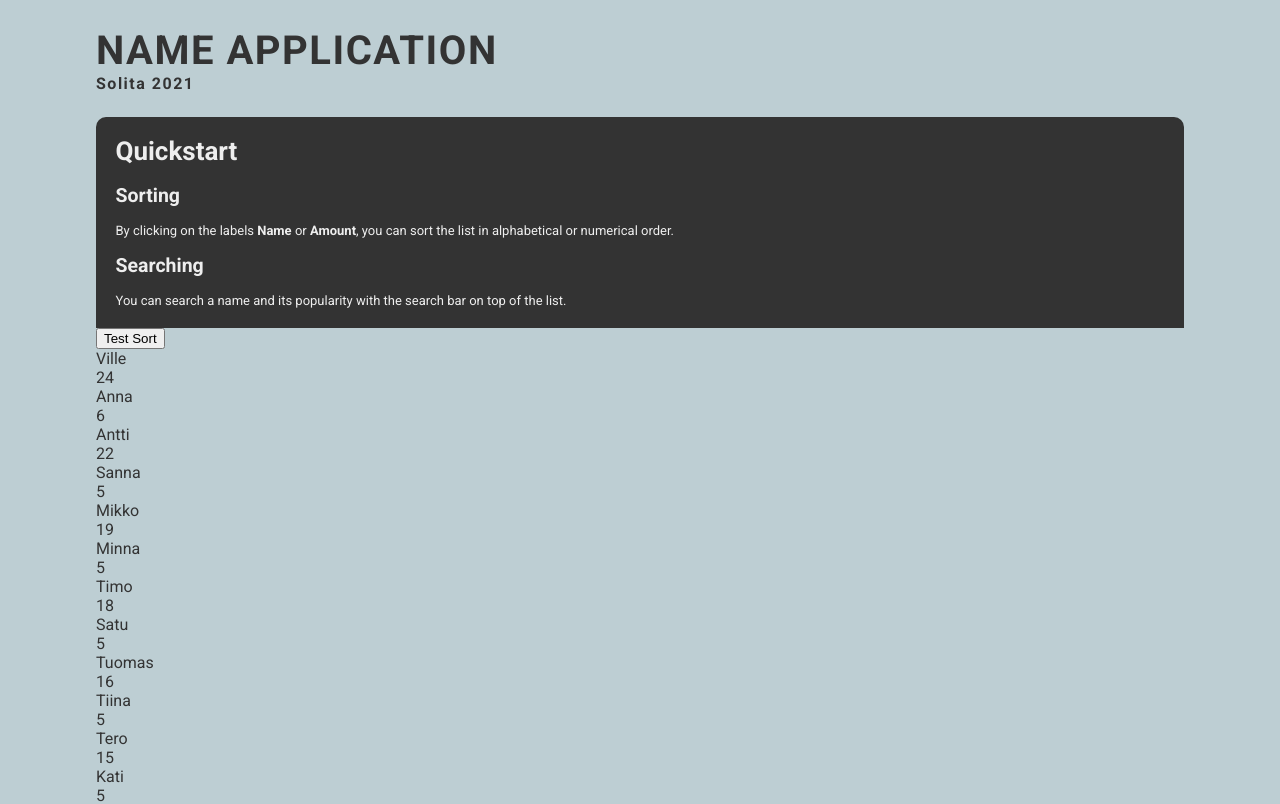
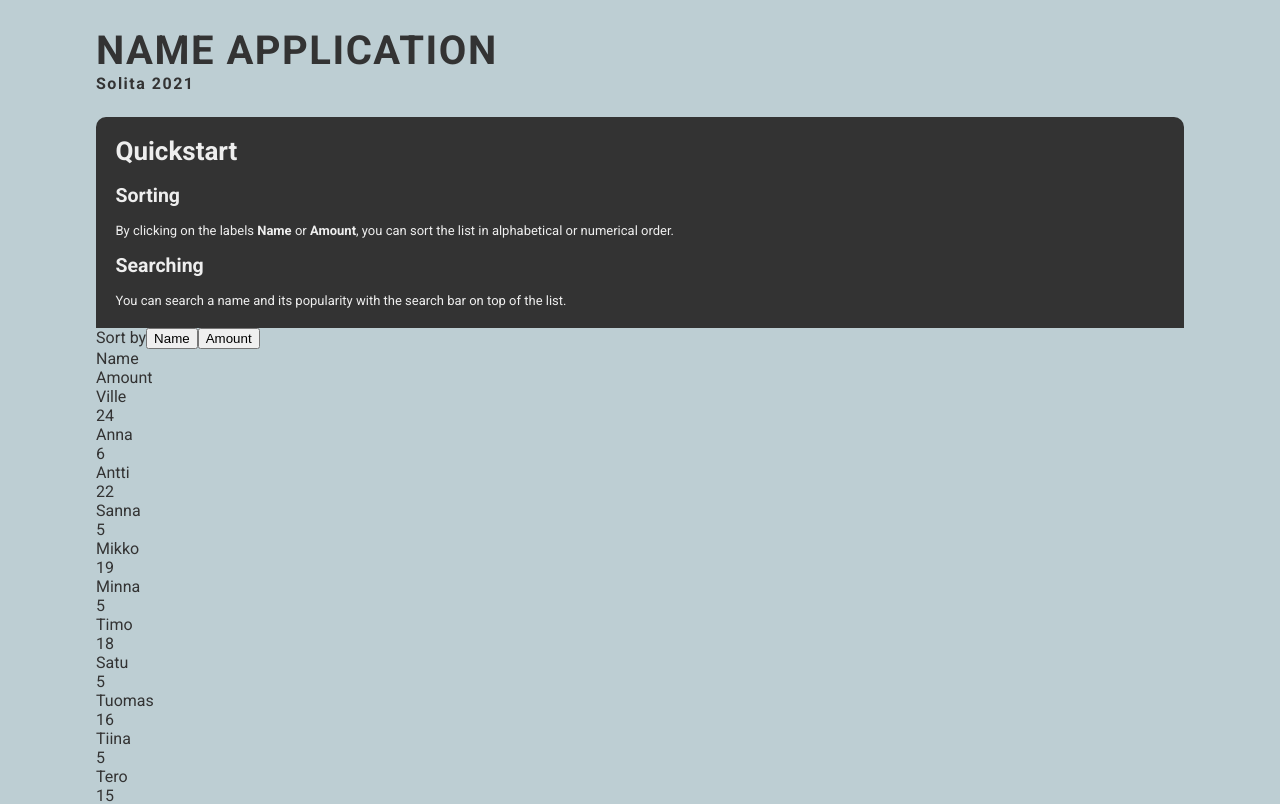
Before and after one commit to teekkari/solita-name-application, a React (Create React App) app: page / in a window 1280 px wide. Shown: the top 804 px of the page. Built offline with nearby package versions, Linux system fonts and the light colour scheme.

Commit message:
added header for list data and switched to real sorting buttons from 'test sort' btn, and made the html structure properly

```diff
--- a/src/components/Namelist.js
+++ b/src/components/Namelist.js
@@ -16,22 +16,34 @@ class Namelist extends React.Component {
         }
     }
 
-    // sorts the names with the current parameters and changes the state for names
+    // sorts the names with the current parameters and return sorted list
     sortData() {
         if (this.state.sortAscending) {
-            this.setState({
-                listData: this.state.listData.sort( (a, b) => a[this.state.sortBy] > b[this.state.sortBy])
-            });
+            return this.state.listData.sort( (a, b) => a[this.state.sortBy] > b[this.state.sortBy]);
         } else {
-            this.setState({
-                listData: this.state.listData.sort( (a, b) => a[this.state.sortBy] < b[this.state.sortBy])
-            });
+            return this.state.listData.sort( (a, b) => a[this.state.sortBy] < b[this.state.sortBy]);
         }
+    }
+
+    sortOnClick(sortBy) {
+
+        if (this.state.sortBy === sortBy) {
+            this.setState({ sortAscending: !this.state.sortAscending });
+        } else {
+            // by default names are sorted ascending and amounts descending
+            const ascending = sortBy === 'name' ? true : false;
+            this.setState({ sortBy: sortBy, sortAscending: ascending });
+        }
+
+        this.sortData();
     }
 
 
     // renders this.state.listData in a list = returns array of JSX
     renderNameListData() {
+
+        const sortedData = this.sortData();
+
         let outputList = [];
         for (let name of this.state.listData) {
             outputList.push(
@@ -47,10 +59,21 @@ class Namelist extends React.Component {
 
 
     render() {
-        return <>
-        <button onClick={ () => this.sortData() }>Test Sort</button>
-        {this.renderNameListData()}
-        </>;
+        return <div className="namelist">
+        <div className="namelist-sorting">
+            <span className="namelist-sorting-sortby">Sort by</span>
+            <button className={this.state.sortBy === 'name' ? "sort-active" : ""} onClick={ () => this.sortOnClick('name') }>Name</button>
+            <button className={this.state.sortBy === 'amount' ? "sort-active" : ""} onClick={ () => this.sortOnClick('amount') }>Amount</button>
+        </div>
+
+        <div className="namelist-data">
+            <div className="namelist-data-header">
+                <div className="header-name">Name</div>
+                <div className="header-amount">Amount</div>
+            </div>
+            {this.renderNameListData()}
+            </div>
+        </div>;
     }
 }
 
```
